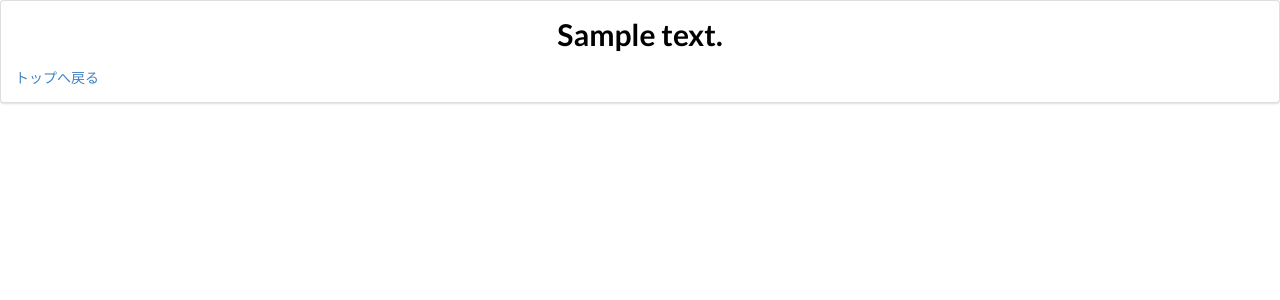
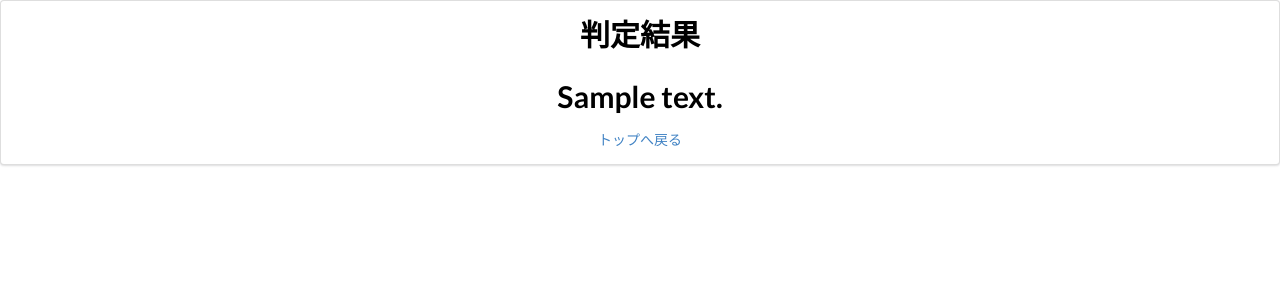
Before and after one commit to sort-font/webpage, a Flask app: template templates/result.html in a window 1280 px wide. Shown: the top 300 px of the page. Run offline with Flask 2, Linux system fonts and the light colour scheme; the template is opened without the code that fills it: most values are stand-ins (such as "Sample title", 1, 10 or a date in 2020); parts of the project's set-up code (start-up, migrations or seed data) failed here and were passed over; some libraries are stand-ins or nearby versions.

Commit message:
change: 判定結果を中央に表示するように変更

```diff
--- a/static/css/style.css
+++ b/static/css/style.css
@@ -15,7 +15,6 @@ h1{
 
 form {
   text-align: center;
-
 }
 
 input {
--- a/templates/result.html
+++ b/templates/result.html
@@ -1,6 +1,7 @@
 {% extends "layout.html" %}
 {% block content %}
-<div class="ui aligned segment">
+<div class="ui center aligned segment">
+  <h1>判定結果</h1>
   {% if fonts_data_response.ok %}
     <div class="ui relaxed list">
     {% for font_data in fonts_data_response.fonts_data %}
```
